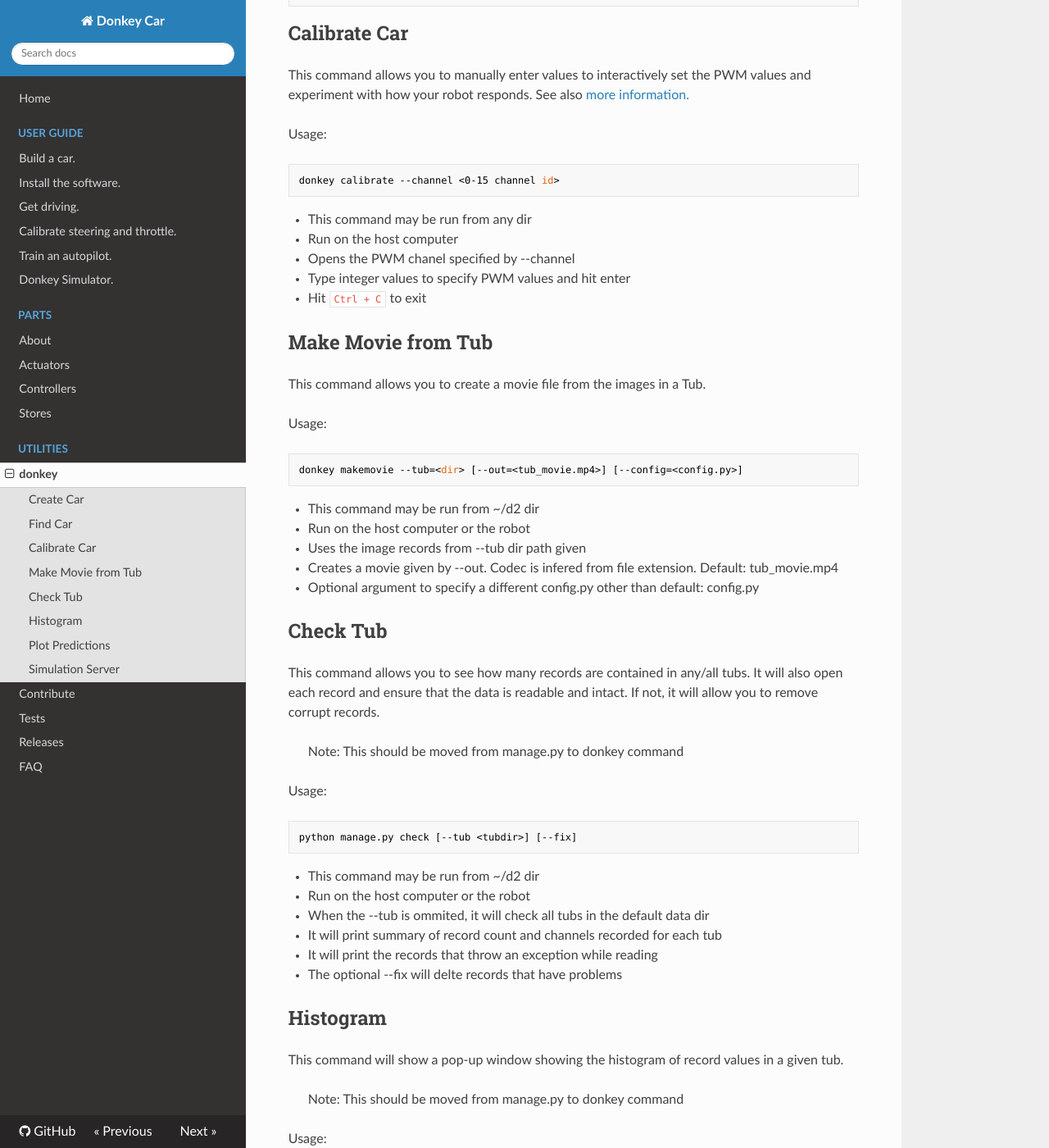
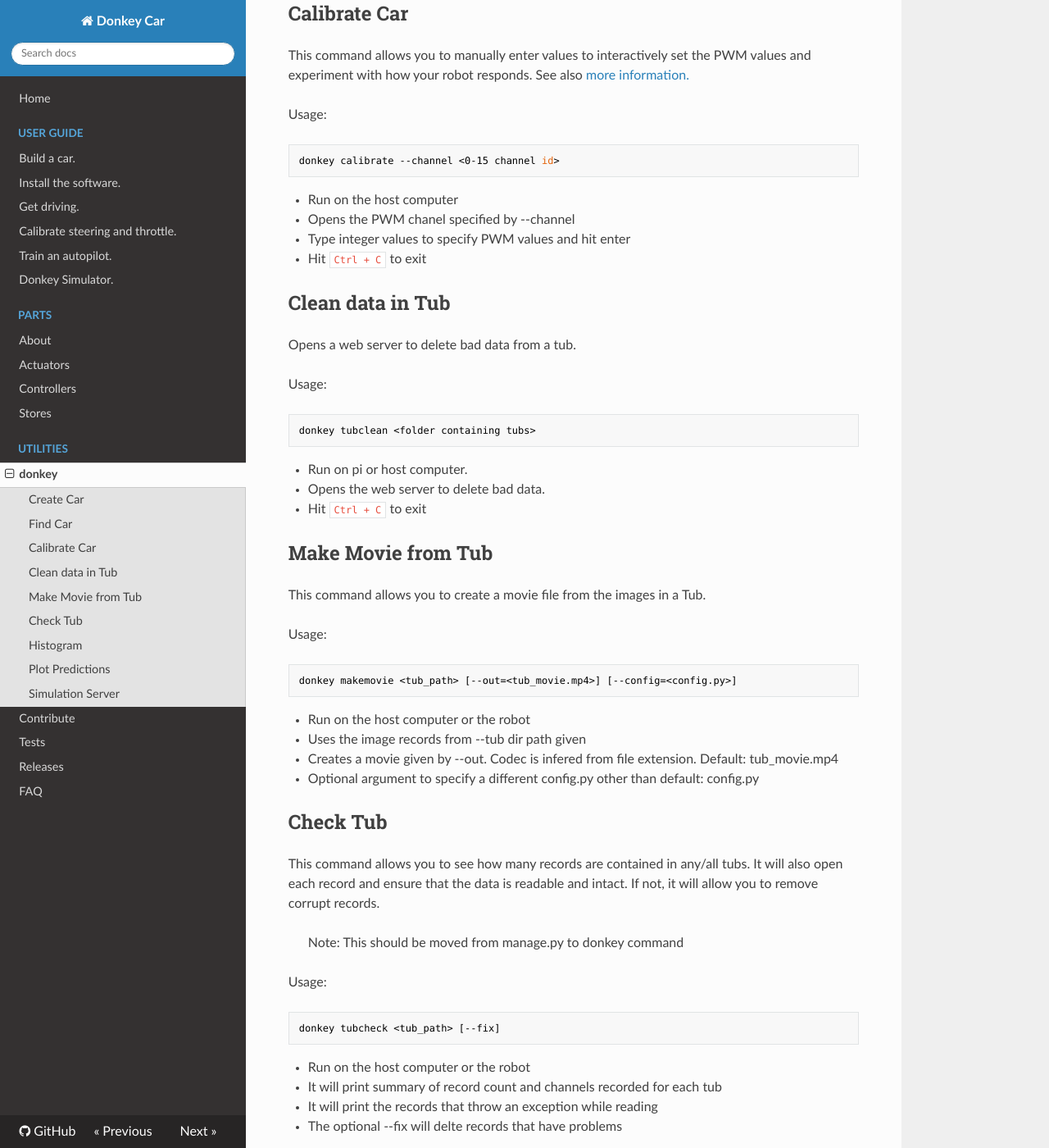
Before and after one commit to autorope/donkeycar, an MkDocs documentation site: the page built from docs/utility/donkey.md, in a window 1280 px wide and 1400 px high, scrolled down 994 px. Shown: the whole window at 82% size. Built offline with MkDocs 1.6.1, drawn with Linux system fonts in a browser that asks for light colours; nearby versions of some CDN libraries; old or Windows-style settings are respelled for this version of MkDocs; some of the changed text lies outside the part shown.

Commit message:
update docs

````diff
--- a/docs/utility/donkey.md
+++ b/docs/utility/donkey.md
@@ -25,7 +25,6 @@
 donkey findcar
 ```
 
-* This command may be run from any dir
 * Run on the host computer
 * Prints the host computer ip address and the car ip address if found
 * Requires the nmap utlity:
@@ -43,10 +42,22 @@
 donkey calibrate --channel <0-15 channel id>
 ```
 
-* This command may be run from any dir
 * Run on the host computer
 * Opens the PWM chanel specified by --channel
 * Type integer values to specify PWM values and hit enter
+* Hit `Ctrl + C` to exit
+
+## Clean data in Tub
+
+Opens a web server to delete bad data from a tub.
+
+Usage:
+```bash
+donkey tubclean <folder containing tubs>
+```
+
+* Run on pi or host computer.
+* Opens the web server to delete bad data.
 * Hit `Ctrl + C` to exit
 
 
@@ -56,10 +67,9 @@
 
 Usage:
 ```bash
-donkey makemovie --tub=<dir> [--out=<tub_movie.mp4>] [--config=<config.py>]
+donkey makemovie <tub_path> [--out=<tub_movie.mp4>] [--config=<config.py>]
 ```
 
-* This command may be run from ~/d2 dir
 * Run on the host computer or the robot
 * Uses the image records from --tub dir path given
 * Creates a movie given by --out. Codec is infered from file extension. Default: tub_movie.mp4
@@ -75,12 +85,10 @@
 
 Usage:
 ```bash
-python manage.py check [--tub <tubdir>] [--fix]
+donkey tubcheck <tub_path> [--fix]
 ```
 
-* This command may be run from ~/d2 dir
 * Run on the host computer or the robot
-* When the --tub is ommited, it will check all tubs in the default data dir
 * It will print summary of record count and channels recorded for each tub
 * It will print the records that throw an exception while reading
 * The optional --fix will delte records that have problems
@@ -95,10 +103,9 @@
 
 Usage:
 ```bash
-python manage.py histogram [--tub <tubdir>] --rec=<"user/angle">
+donkey tubhist <tub_path> --rec=<"user/angle">
 ```
 
-* This command may be run from ~/d2 dir
 * Run on the host computer
 
 * When the --tub is ommited, it will check all tubs in the default data dir
@@ -111,7 +118,7 @@
 
 Usage:
 ```bash
-python manage.py plot_predictions [--tub=<tub_path>] [--model=<model_path>]
+donkey tubplot <tub_path> [--model=<model_path>]
 ```
 
 * This command may be run from ~/d2 dir
````
Also changed, not shown: docs/parts/about.md (+1 -1 lines), 1 other file.
